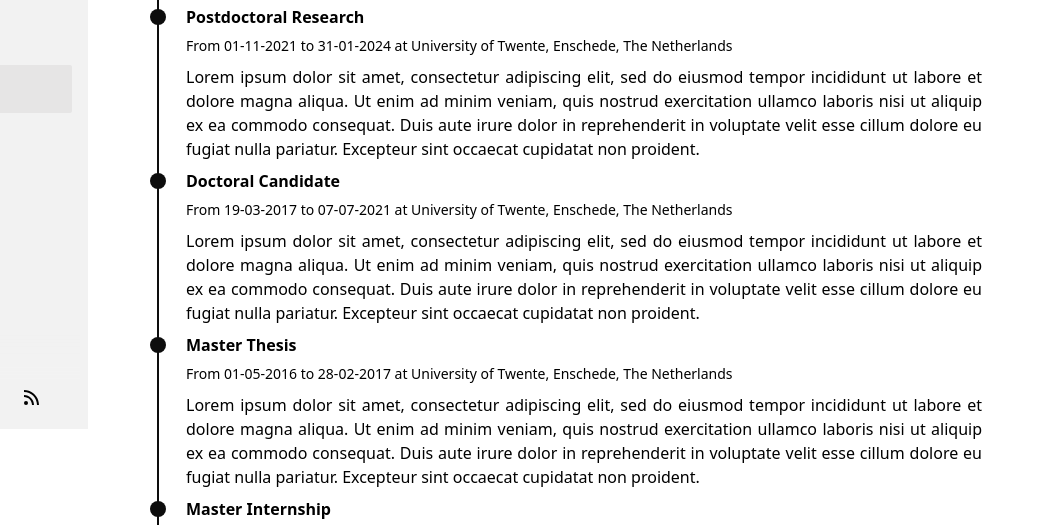
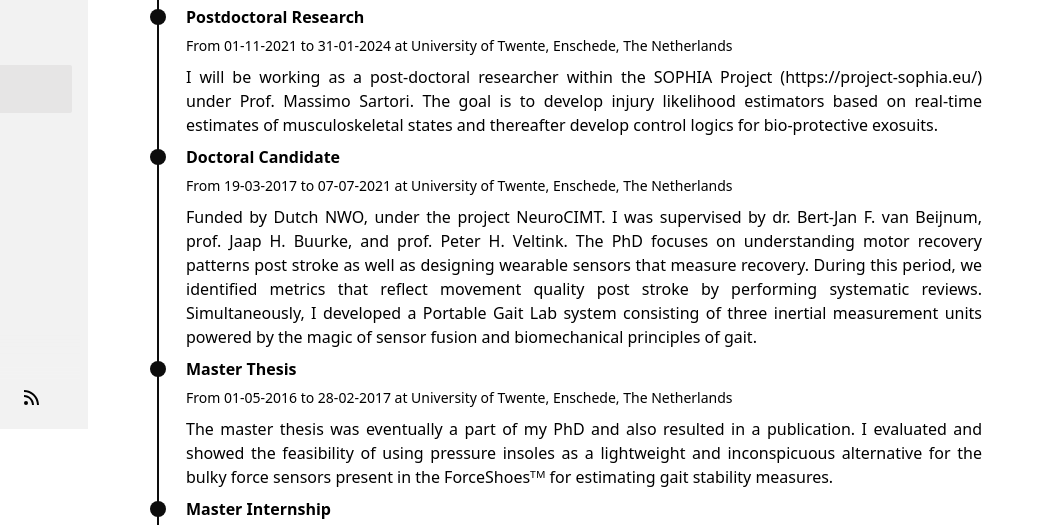
Before and after one commit to irfanmohamed12/irfanmohamed12.github.io, an Astro site: page /cv in a window 1280 px wide. Shown: the part 371-896 px from the top of the page, 216-1280 px from the left. Built offline with nearby package versions, Linux system fonts and the light colour scheme; Astro itself is replaced by a stand-in of ours.

Commit message:
240915 updating descriptions of timeline

```diff
--- a/src/pages/cv.astro
+++ b/src/pages/cv.astro
@@ -25,19 +25,19 @@ import TimeLineElement from "../components/cv/TimeLine.astro";
       title="Postdoctoral Research"
       subtitle="From 01-11-2021 to 31-01-2024 at University of Twente, Enschede, The Netherlands"
     >
-      Lorem ipsum dolor sit amet, consectetur adipiscing elit, sed do eiusmod tempor incididunt ut labore et dolore magna aliqua. Ut enim ad minim veniam, quis nostrud exercitation ullamco laboris nisi ut aliquip ex ea commodo consequat. Duis aute irure dolor in reprehenderit in voluptate velit esse cillum dolore eu fugiat nulla pariatur. Excepteur sint occaecat cupidatat non proident.
+      I will be working as a post-doctoral researcher within the SOPHIA Project (https://project-sophia.eu/) under Prof. Massimo Sartori. The goal is to develop injury likelihood estimators based on real-time estimates of musculoskeletal states and thereafter develop control logics for bio-protective exosuits.
     </TimeLineElement>
     <TimeLineElement
       title="Doctoral Candidate"
       subtitle="From 19-03-2017 to 07-07-2021 at University of Twente, Enschede, The Netherlands"
     >
-      Lorem ipsum dolor sit amet, consectetur adipiscing elit, sed do eiusmod tempor incididunt ut labore et dolore magna aliqua. Ut enim ad minim veniam, quis nostrud exercitation ullamco laboris nisi ut aliquip ex ea commodo consequat. Duis aute irure dolor in reprehenderit in voluptate velit esse cillum dolore eu fugiat nulla pariatur. Excepteur sint occaecat cupidatat non proident.
+      Funded by Dutch NWO, under the project NeuroCIMT. I was supervised by dr. Bert-Jan F. van Beijnum, prof. Jaap H. Buurke, and prof. Peter H. Veltink. The PhD focuses on understanding motor recovery patterns post stroke as well as designing wearable sensors that measure recovery. During this period, we identified metrics that reflect movement quality post stroke by performing systematic reviews. Simultaneously, I developed a Portable Gait Lab system consisting of three inertial measurement units powered by the magic of sensor fusion and biomechanical principles of gait.
     </TimeLineElement>
     <TimeLineElement
       title="Master Thesis"
       subtitle="From 01-05-2016 to 28-02-2017 at University of Twente, Enschede, The Netherlands"
     >
-      Lorem ipsum dolor sit amet, consectetur adipiscing elit, sed do eiusmod tempor incididunt ut labore et dolore magna aliqua. Ut enim ad minim veniam, quis nostrud exercitation ullamco laboris nisi ut aliquip ex ea commodo consequat. Duis aute irure dolor in reprehenderit in voluptate velit esse cillum dolore eu fugiat nulla pariatur. Excepteur sint occaecat cupidatat non proident.
+      The master thesis was eventually a part of my PhD and also resulted in a publication. I evaluated and showed the feasibility of using pressure insoles as a lightweight and inconspicuous alternative for the bulky force sensors present in the ForceShoesᵀᴹ for estimating gait stability measures.
     </TimeLineElement>
     <TimeLineElement
       title="Master Internship"
@@ -62,7 +62,7 @@ import TimeLineElement from "../components/cv/TimeLine.astro";
       title="Docent/Lecturer"
       subtitle="From 01-03-2021 to 31-07-2021 at University of Twente, Enschede, The Netherlands"
     >
-      Lorem ipsum dolor sit amet, consectetur adipiscing elit, sed do eiusmod tempor incididunt ut labore et dolore magna aliqua. Ut enim ad minim veniam, quis nostrud exercitation ullamco laboris nisi ut aliquip ex ea commodo consequat. Duis aute irure dolor in reprehenderit in voluptate velit esse cillum dolore eu fugiat nulla pariatur. Excepteur sint occaecat cupidatat non proident.
+      After my Ph.D., I spent a few months teaching 'De Bewegende Mens en Gezondheidsrecht ' course (202000825) for Bachelor Technical Medicine students. I was the instructor for the Motion Capture practical, and setup  different laboratory equipment and and drafted course-specific manuals for them. The equipment included Qualisys motion tracker, Force plates, Delsys EMG systems, and Biodex dynamometer. I evaluated their experimental protocols and final course reports as part of the course requirements.
     </TimeLineElement>
     <TimeLineElement
       title="Service Engineer"
```
